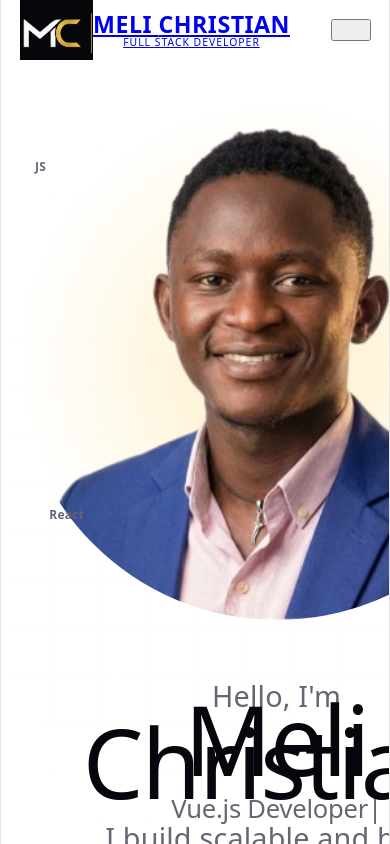
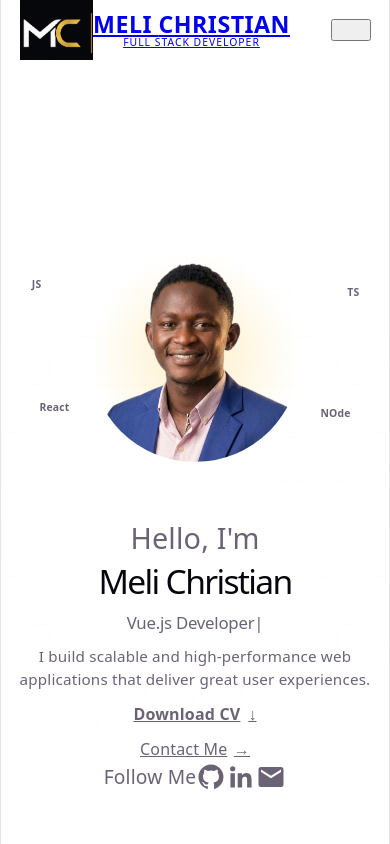
Before and after one commit to melichris/My-Portfolio, a Vue app: page / in a window 390 px wide. Shown: the top 844 px of the page. Built offline with nearby package versions, Linux system fonts and the light colour scheme; the HTML template or start-up script is replaced by a standard one.

Commit message:
fix: adding mobile view responsiveness for smaller devices

```diff
--- a/src/components/sections/HeroSection.vue
+++ b/src/components/sections/HeroSection.vue
@@ -510,10 +510,10 @@ onUnmounted(() => {
 } */
 
 /* Responsive */
+
 @media (max-width: 900px) {
   .hero-container {
     grid-template-columns: 1fr;
-    text-align: center;
   }
 
   .hero-photo-wrap {
@@ -527,5 +527,55 @@ onUnmounted(() => {
   .hero-social {
     justify-content: center;
   }
+
+  /* NEW — scale text and photo down so nothing overflows the viewport */
+  .hero-name {
+    font-size: 2.75rem;
+  }
+
+  .hero-role,
+  .typed-text {
+    font-size: 1.25rem;
+  }
+
+  .hero-desc {
+    font-size: 0.95rem;
+    max-width: 100%;
+  }
+
+  .hero-photo,
+  .glow {
+    width: 260px;
+    height: 260px;
+  }
+
+  .float-icon {
+    width: 40px;
+    height: 40px;
+    font-size: 0.65rem;
+  }
+}
+
+@media (max-width: 480px) {
+  .hero-name {
+    font-size: 2.1rem;
+  }
+
+  .hero-role,
+  .typed-text {
+    font-size: 1.05rem;
+  }
+
+  .hero-photo,
+  .glow {
+    width: 210px;
+    height: 210px;
+  }
+
+  .hero-actions {
+    flex-direction: column;
+    align-items: center;
+    gap: var(--space-sm);
+  }
 }
 </style>
```
